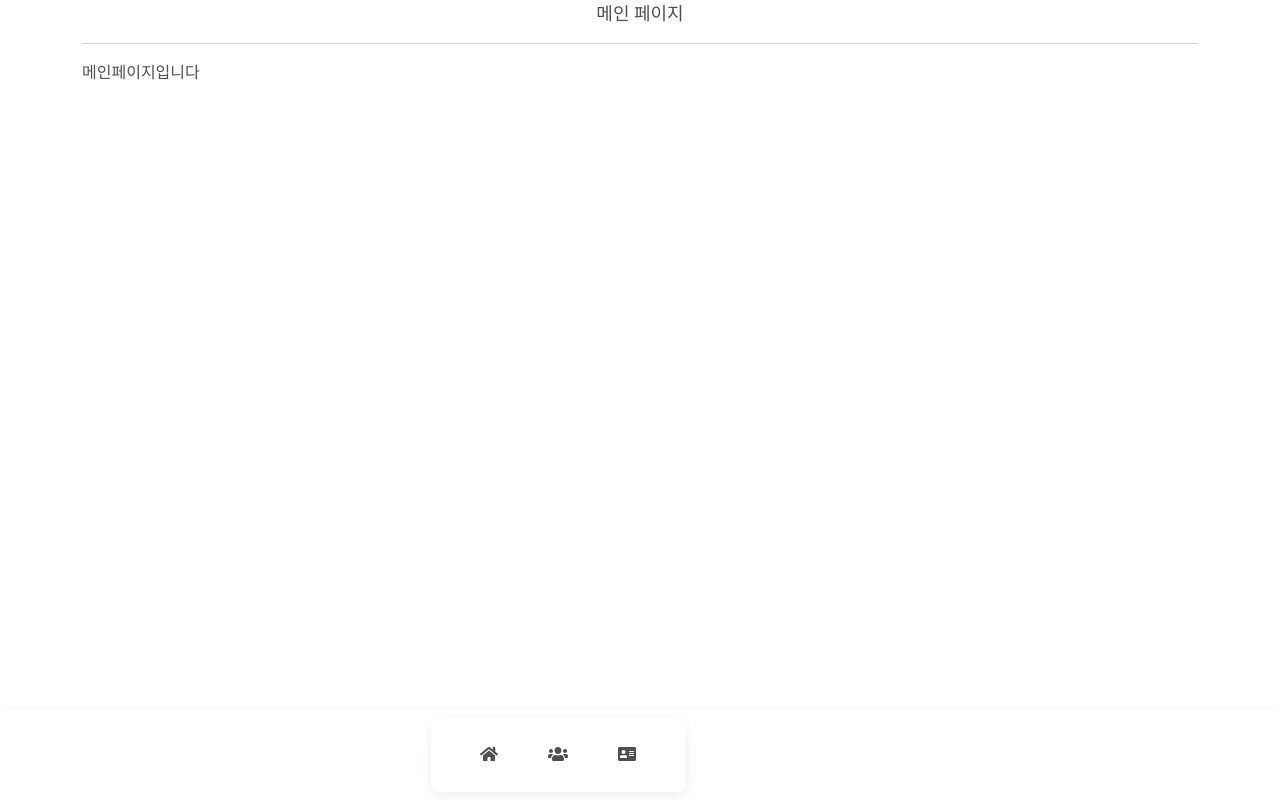
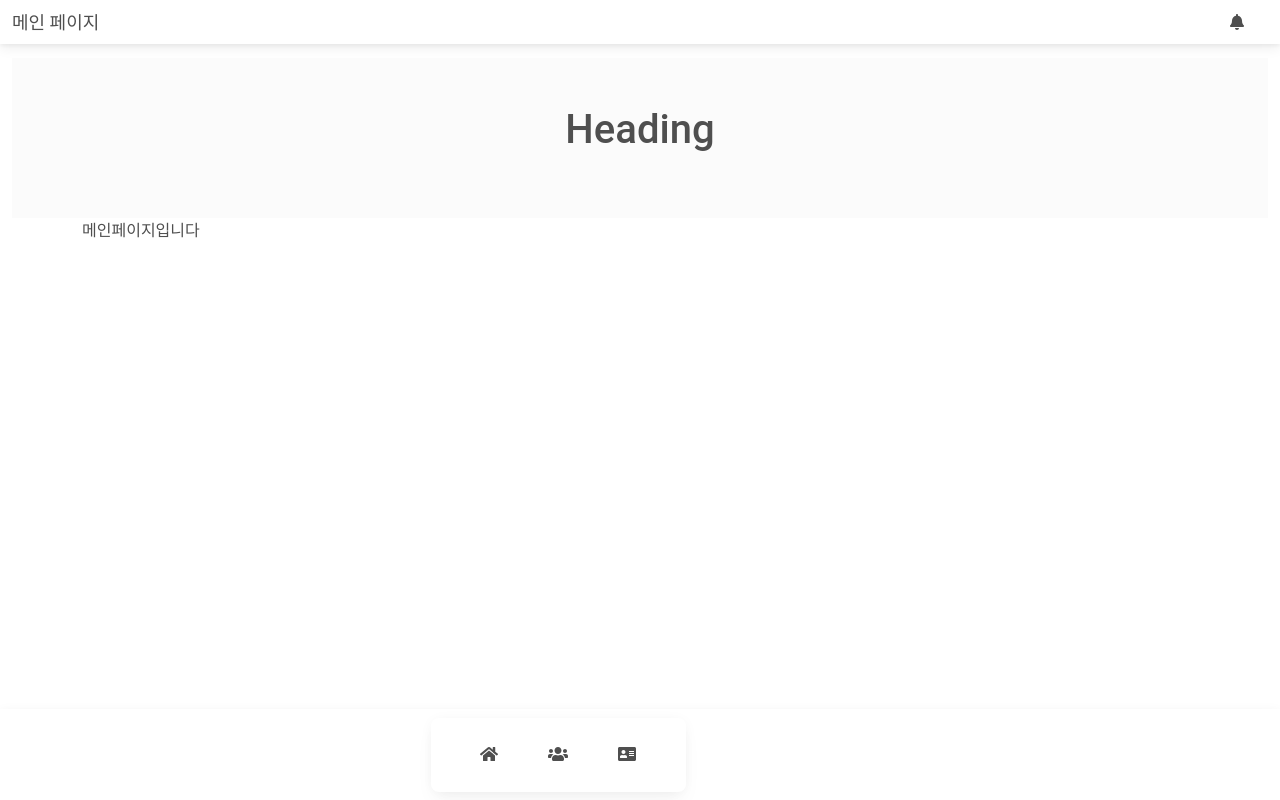
Before and after one commit to JaeWonna/instudy2, a React (Create React App) app in the folder frontend/: page / in a window 1280 px wide. Built offline with nearby package versions, Linux system fonts and the light colour scheme.

Commit message:
[front]STYLE: 헤더 mdb 적용(가운데 정렬 필요)

```diff
--- a/frontend/src/components/Header.js
+++ b/frontend/src/components/Header.js
@@ -4,8 +4,62 @@ import { Nav, Navbar, Button, Container, Row, Col } from 'react-bootstrap';
 import 'bootstrap/dist/css/bootstrap.min.css';
 import { Route, Routes } from 'react-router-dom';
 // import Header from './Header';
+import { FontAwesomeIcon } from "@fortawesome/react-fontawesome";
+import { faBell } from '@fortawesome/free-solid-svg-icons';
 
-const Header = (props) => {
+// const Header = (props) => {
+
+//     const MainHeader = () => {
+//         return (
+//             <>
+//             <div>메인 페이지</div>
+//             </>
+//         );
+//     };
+
+//     const GroupHeader = () => {
+//         return (
+//             <>
+//             <div>그룹 페이지</div>
+//             </>
+//         );
+//     };
+
+//     const ProfileHeader = () => {
+//         return (
+//             <>
+//             <div>프로필 페이지</div>
+//             </>
+//         );
+//     };
+
+//     console.log(props.menu);
+//     return (
+//         <>
+//         <div class="container">
+//                        <div className="TextBox">
+//                         <div>
+//                         <Routes>
+//                        <Route path="/" element={<MainHeader/>}/>
+//             <Route path="/group" element={<GroupHeader/>}/>
+//             <Route path="/profile" element={<ProfileHeader/>}/>
+//             </Routes>
+//                         </div>
+//            </div>
+//            <div class="row">
+//            <div class="col-8">col-8</div>
+//            <div class="col-4"><FontAwesomeIcon icon={faBell} /></div>
+//            </div>
+
+//            <hr/>
+//            </div>
+//         </>
+//     );
+// };
+
+// export default Header;
+
+const Header = () => {
 
     const MainHeader = () => {
         return (
@@ -31,11 +85,16 @@ const Header = (props) => {
         );
     };
 
-    console.log(props.menu);
+    const textStyle = {
+        marginTop: '58px',
+    }
     return (
         <>
-        <Container>
-                       <div className="TextBox">
+        <header>
+
+  <nav class="navbar navbar-expand-lg navbar-light bg-white fixed-top">
+    <div class="container-fluid">
+    <div className="TextBox">
                         <div>
                         <Routes>
                        <Route path="/" element={<MainHeader/>}/>
@@ -44,8 +103,17 @@ const Header = (props) => {
             </Routes>
                         </div>
            </div>
-           <hr/>
-           </Container>
+           <div class="row">
+           <div class="col-8"></div>
+           <div class="col-4"><FontAwesomeIcon icon={faBell} /></div>
+           </div>
+    </div>
+  </nav>
+
+  <div class="p-5 text-center bg-light" style={textStyle}>
+    <h1 class="mb-3">Heading</h1>
+  </div>
+</header>
         </>
     );
 };
```
